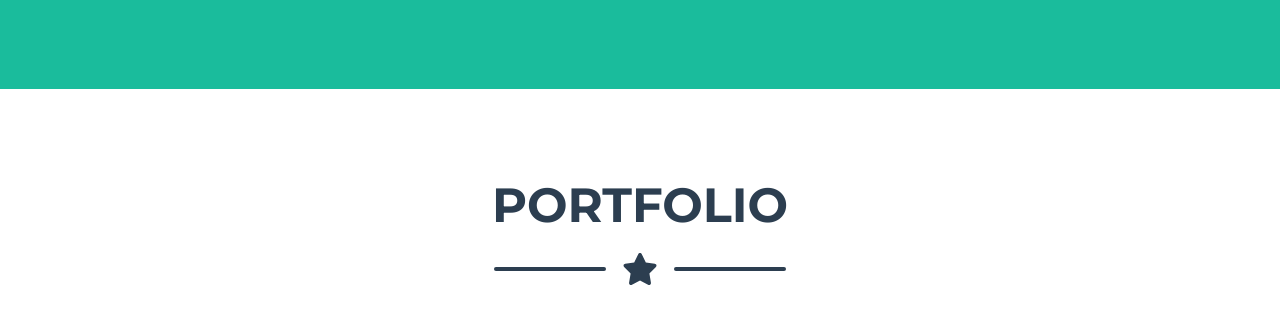
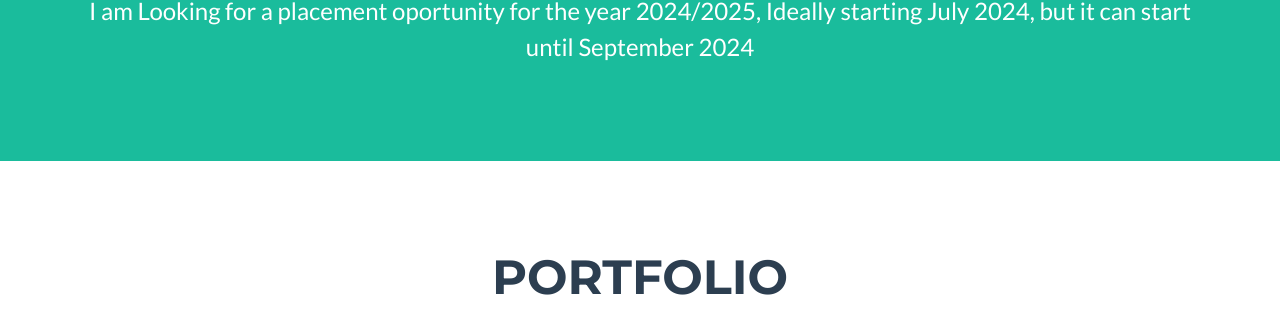
Before and after one commit to AliBenoua/AliBenoua.github.io, a plain HTML site: page PortfolioWebsite/index.html in a window 1280 px wide. Shown: the part 694-1006 px from the top of the page. Drawn offline with nearby package versions, Linux system fonts and the light colour scheme.

Commit message:
Update index.html

```diff
--- a/PortfolioWebsite/index.html
+++ b/PortfolioWebsite/index.html
@@ -47,7 +47,7 @@
                     <div class="divider-custom-line"></div>
                 </div>
                 <!-- Masthead Subheading-->
-                <p class="masthead-subheading font-weight-light mb-0">Computer Science Student University of Liverpool</p>
+                <p class="masthead-subheading font-weight-light mb-0">Computer Science Student University of Liverpool <br> I am Looking for a placement oportunity for the year 2024/2025, Ideally starting July 2024, but it can start until September 2024</p>
             </div>
         </header>
         <!-- Portfolio Section-->
```
